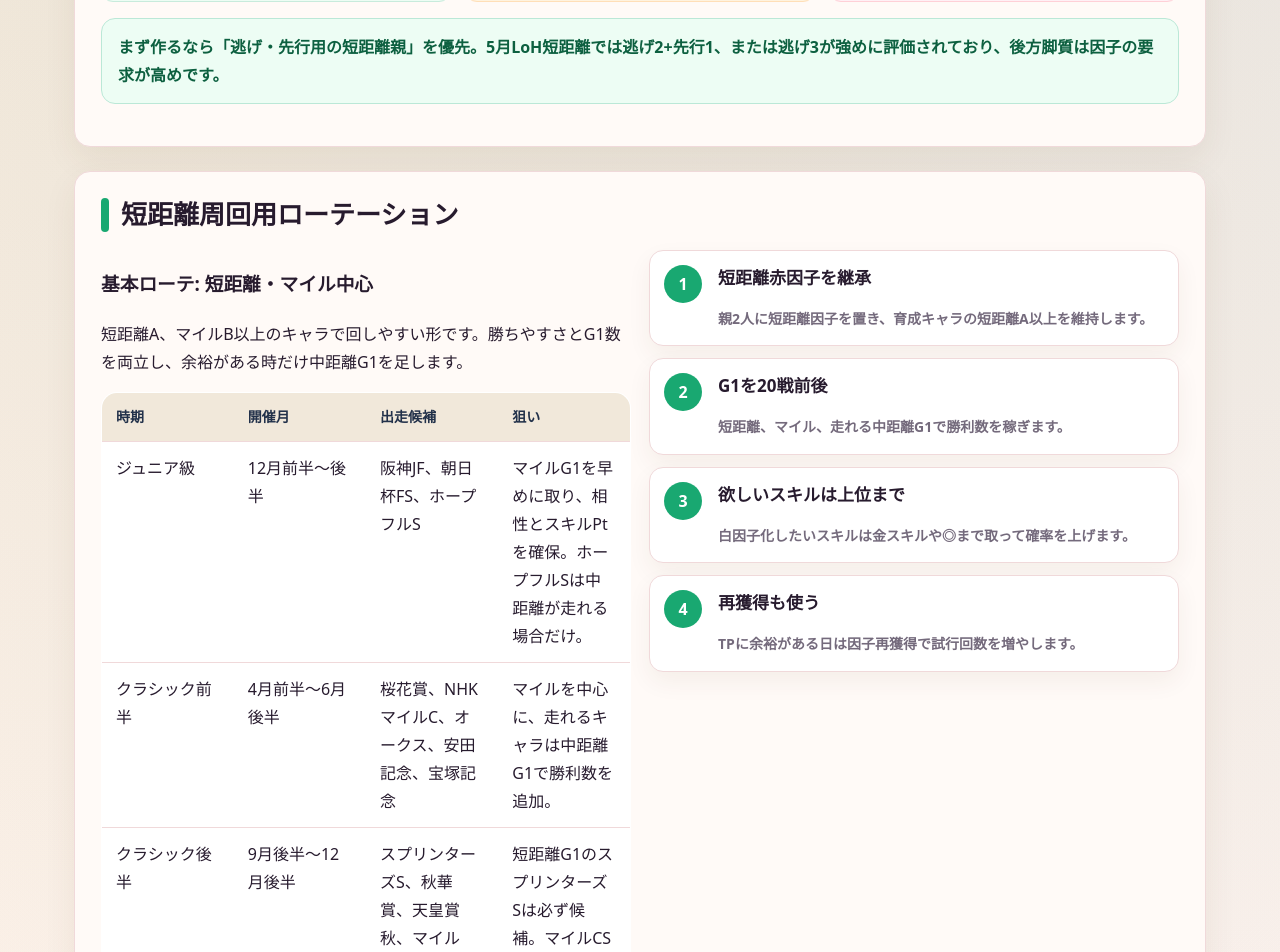
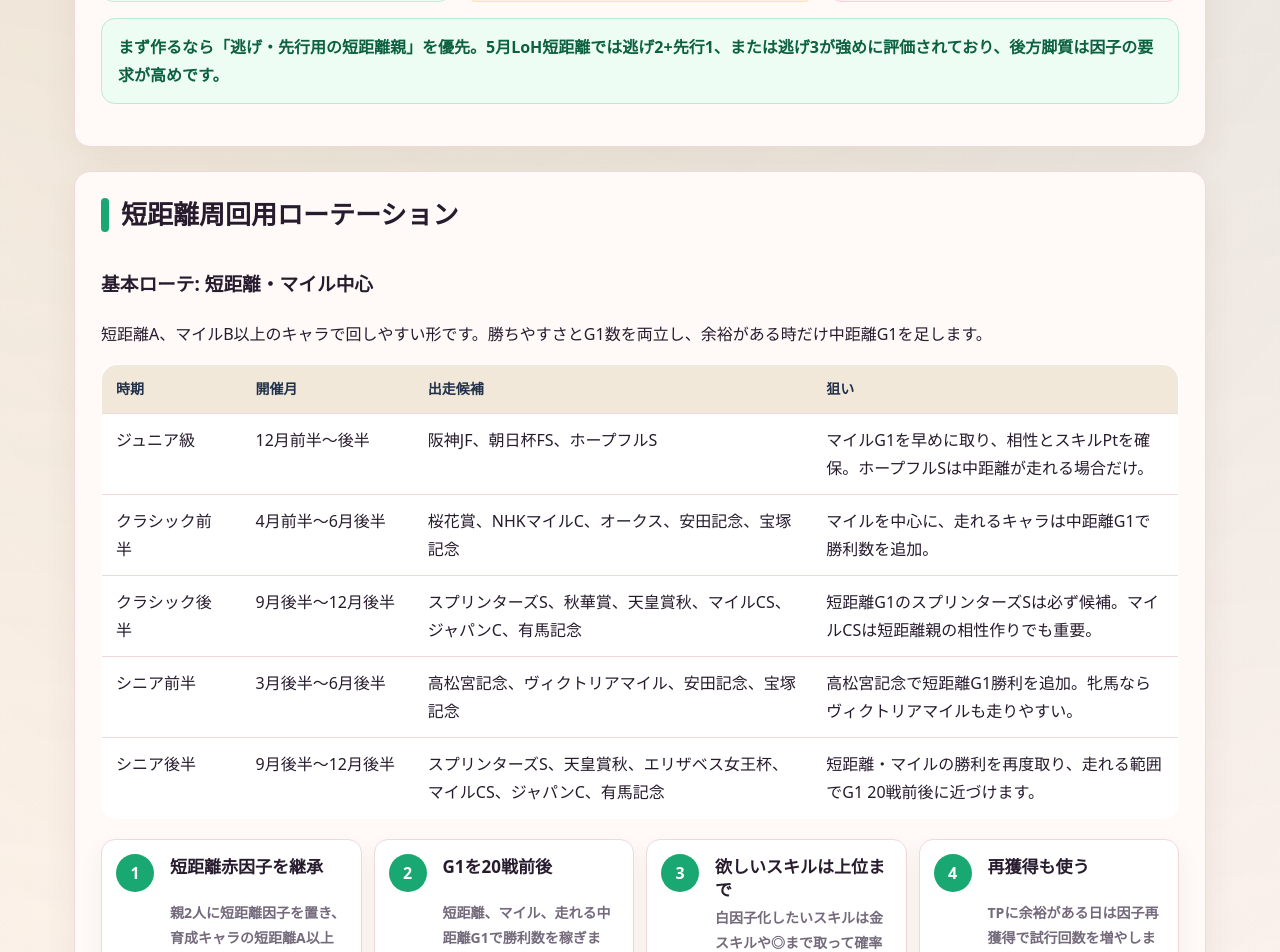
Before and after one commit to Yuki-kamimemo/Yuki-kamimemo.github.io, a Jekyll site: the page built from guides/factor/short-distance-rotation/index.html, in a window 1280 px wide. Shown: the part 939-1891 px from the top of the page. Built offline with Jekyll 4.4.1, drawn with Linux system fonts in a browser that asks for light colours; comment, search, counter and statistics services are not loaded.

Commit message:
デザインを変更

```diff
--- a/assets/css/guide.css
+++ b/assets/css/guide.css
@@ -648,6 +648,40 @@
     .rotation-flow {
       display: grid;
       gap: 12px;
+    }
+
+    .rotation-layout {
+      grid-template-columns: 1fr;
+    }
+
+    .rotation-layout > div:first-child {
+      min-width: 0;
+    }
+
+    .rotation-layout .rotation-flow {
+      grid-template-columns: repeat(auto-fit, minmax(min(100%, 220px), 1fr));
+      margin-top: 2px;
+    }
+
+    .rotation-table {
+      table-layout: auto;
+    }
+
+    .rotation-table th:nth-child(1),
+    .rotation-table td:nth-child(1) {
+      width: 13%;
+      min-width: 110px;
+    }
+
+    .rotation-table th:nth-child(2),
+    .rotation-table td:nth-child(2) {
+      width: 16%;
+      min-width: 130px;
+    }
+
+    .rotation-table th:nth-child(3),
+    .rotation-table td:nth-child(3) {
+      width: 37%;
     }
 
     .rotation-step {
--- a/guides/factor/mile-rotation/index.html
+++ b/guides/factor/mile-rotation/index.html
@@ -68,11 +68,11 @@ sources:
 
 <section class="section" id="rotation">
   <h2 class="section-title green">マイル周回用ローテーション</h2>
-  <div class="two-column">
+  <div class="two-column rotation-layout">
     <div>
       <h3>基本ローテ: マイルG1を軸に中距離を追加</h3>
       <p>マイルA、中距離B以上のキャラで回しやすい形です。欲しい赤因子をマイルに寄せるため、適性Aを増やしすぎないようにしつつ、勝てるG1で相性を稼ぎます。</p>
-      <table>
+      <table class="rotation-table">
         <thead>
           <tr>
             <th>時期</th>
--- a/guides/factor/short-distance-rotation/index.html
+++ b/guides/factor/short-distance-rotation/index.html
@@ -69,11 +69,11 @@ sources:
 
 <section class="section" id="rotation">
   <h2 class="section-title green">短距離周回用ローテーション</h2>
-  <div class="two-column">
+  <div class="two-column rotation-layout">
     <div>
       <h3>基本ローテ: 短距離・マイル中心</h3>
       <p>短距離A、マイルB以上のキャラで回しやすい形です。勝ちやすさとG1数を両立し、余裕がある時だけ中距離G1を足します。</p>
-      <table>
+      <table class="rotation-table">
         <thead>
           <tr>
             <th>時期</th>
```
